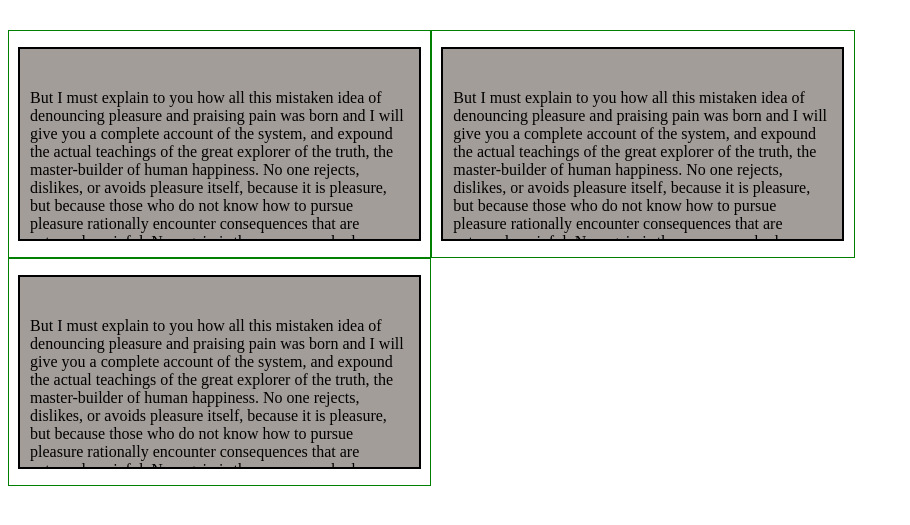
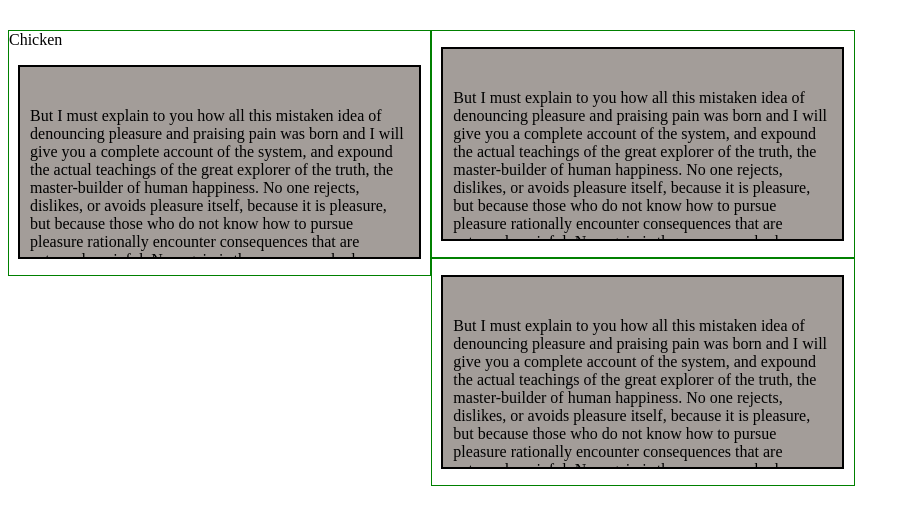
Before and after one commit to JessMG1990/module2-solution, a plain HTML site: page index.html in a window 1280 px wide. Shown: the part 95-620 px from the top of the page, without its empty margins (0-910 px from the left). Drawn offline with Linux system fonts and the light colour scheme.

Commit message:
Update index.html

```diff
--- a/index.html
+++ b/index.html
@@ -8,7 +8,7 @@
 <body>
 <h1>Our Menu</h1>
 <div class = "row">
-<div class = "col-lg-4 col-md-6"><p class = "p1">But I must explain to you how all this mistaken idea of denouncing pleasure and praising pain was born and I will give you a complete account of the system, and expound the actual teachings of the great explorer of the truth, the master-builder of human happiness. No one rejects, dislikes, or avoids pleasure itself, because it is pleasure, but because those who do not know how to pursue pleasure rationally encounter consequences that are extremely painful. Nor again is there anyone who loves or pursues or desires to obtain pain of itself, because it is pain, but because occasionally circumstances occur in which toil and pain can procure him some great pleasure. To take a trivial example, which of us ever undertakes laborious physical exercise, except to obtain some advantage from it? But who has any right to find fault with a man who chooses to enjoy a pleasure that has no annoying consequences, or one who avoids a pain that produces no resultant pleasure?</p></div>
+<div class = "col-lg-4 col-md-6"><div class = "Chicken">Chicken</div><p class = "p1">But I must explain to you how all this mistaken idea of denouncing pleasure and praising pain was born and I will give you a complete account of the system, and expound the actual teachings of the great explorer of the truth, the master-builder of human happiness. No one rejects, dislikes, or avoids pleasure itself, because it is pleasure, but because those who do not know how to pursue pleasure rationally encounter consequences that are extremely painful. Nor again is there anyone who loves or pursues or desires to obtain pain of itself, because it is pain, but because occasionally circumstances occur in which toil and pain can procure him some great pleasure. To take a trivial example, which of us ever undertakes laborious physical exercise, except to obtain some advantage from it? But who has any right to find fault with a man who chooses to enjoy a pleasure that has no annoying consequences, or one who avoids a pain that produces no resultant pleasure?</p></div>
 <div class = "col-lg-4 col-md-6"><p class = "p2">But I must explain to you how all this mistaken idea of denouncing pleasure and praising pain was born and I will give you a complete account of the system, and expound the actual teachings of the great explorer of the truth, the master-builder of human happiness. No one rejects, dislikes, or avoids pleasure itself, because it is pleasure, but because those who do not know how to pursue pleasure rationally encounter consequences that are extremely painful. Nor again is there anyone who loves or pursues or desires to obtain pain of itself, because it is pain, but because occasionally circumstances occur in which toil and pain can procure him some great pleasure. To take a trivial example, which of us ever undertakes laborious physical exercise, except to obtain some advantage from it? But who has any right to find fault with a man who chooses to enjoy a pleasure that has no annoying consequences, or one who avoids a pain that produces no resultant pleasure?</p></div>
 <div class = "col-lg-4 col-md-12"><p class = "p3">But I must explain to you how all this mistaken idea of denouncing pleasure and praising pain was born and I will give you a complete account of the system, and expound the actual teachings of the great explorer of the truth, the master-builder of human happiness. No one rejects, dislikes, or avoids pleasure itself, because it is pleasure, but because those who do not know how to pursue pleasure rationally encounter consequences that are extremely painful. Nor again is there anyone who loves or pursues or desires to obtain pain of itself, because it is pain, but because occasionally circumstances occur in which toil and pain can procure him some great pleasure. To take a trivial example, which of us ever undertakes laborious physical exercise, except to obtain some advantage from it? But who has any right to find fault with a man who chooses to enjoy a pleasure that has no annoying consequences, or one who avoids a pain that produces no resultant pleasure?</p></div>
 </div>
```
